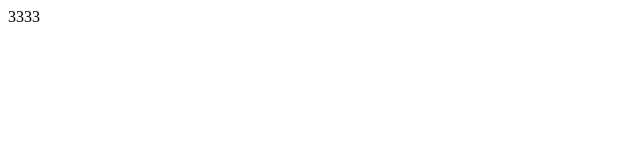
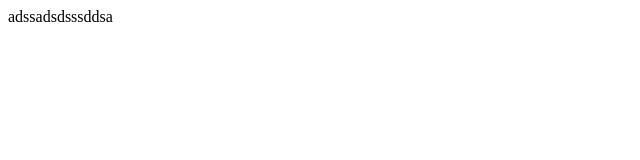
Before and after one commit to pawas007/Neshama, a plain HTML site: page 1.html in a window 1280 px wide. Shown: the full height of the page, 0-640 px from the left. Drawn offline with Linux system fonts and the light colour scheme.

Commit message:
Update 1.html
1/3

```diff
--- a/1.html
+++ b/1.html
@@ -5,6 +5,6 @@
     <title>Title</title>
 </head>
 <body>
-3333
+adssadsdsssddsa
 </body>
 </html>
```
